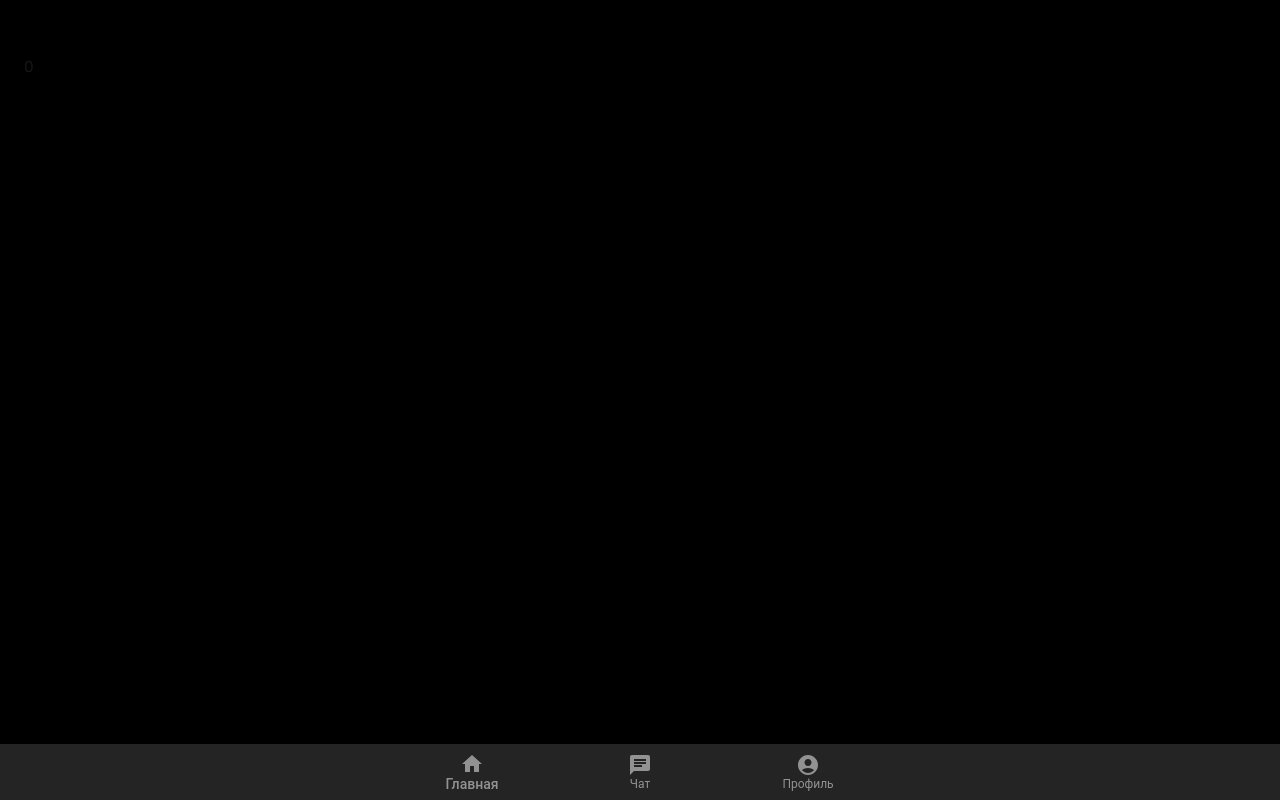
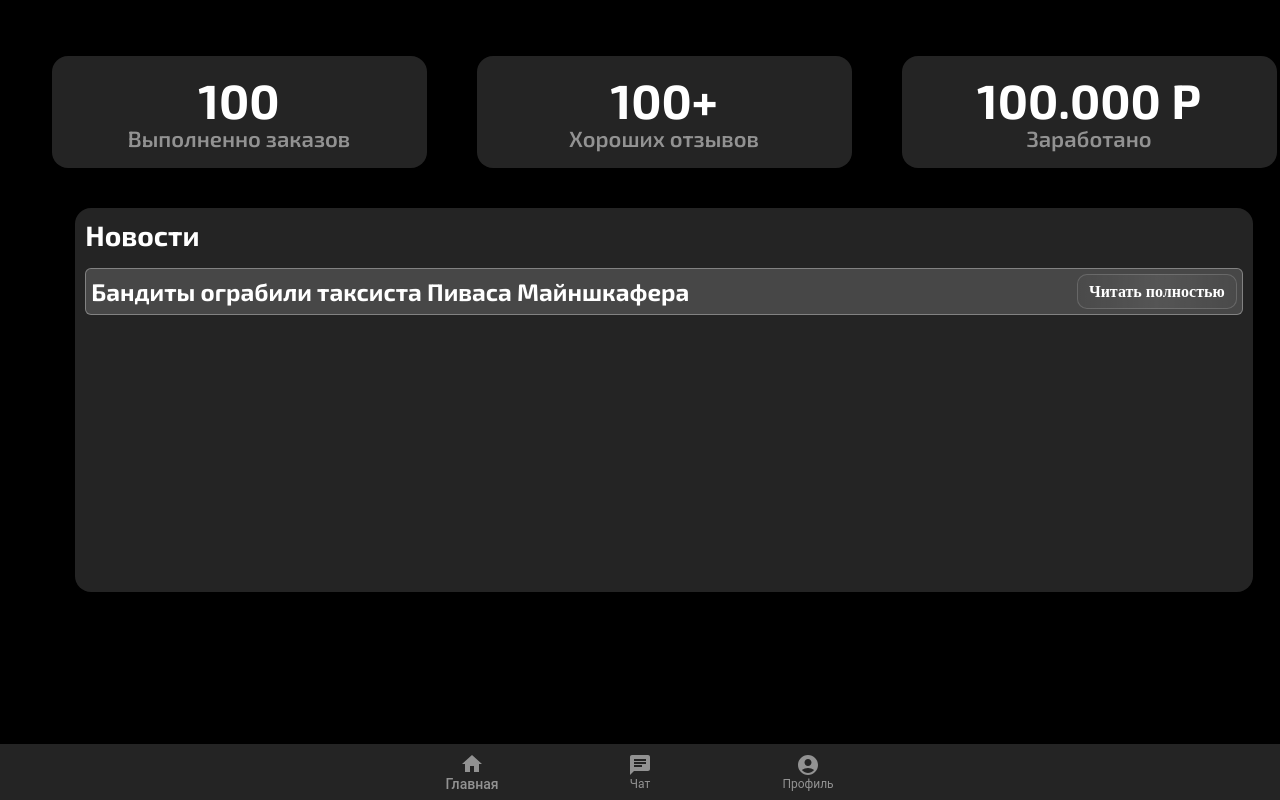
Before and after one commit to FlameProfi/taxicab-app, a Next.js app in the folder client/: page /home in a window 1280 px wide. Built offline with nearby package versions, Linux system fonts and the light colour scheme.

Commit message:
added main page commit

```diff
--- /dev/null
+++ b/client/app/home/main/page.tsx
@@ -0,0 +1,33 @@
+'use client'
+import styles from '../../styles/MainPage.module.scss'
+export default function MainPage() {
+	return (
+		<>
+		<div className={styles.main}>
+            <div className={styles.block__list}>
+            <div className={styles.main__block}>
+                <h1>100</h1>
+                <p>Выполненно заказов</p>
+            </div>
+            <div className={styles.main__block}>
+                <h1>100+</h1>
+                <p>Хороших отзывов</p>
+            </div>
+            <div className={styles.main__block}>
+                <h1>100.000 Р</h1>
+                <p>Заработано</p>
+            </div>
+            </div>
+            <div className={styles.main__news}>
+                <h1>Новости</h1>
+                <div className={styles.news__list}>
+                    <div className={styles.news__item}>
+                        <h1>Бандиты ограбили таксиста Пиваса Майншкафера</h1>
+                        <button>Читать полностью</button>
+                    </div>
+                </div>
+            </div>
+        </div>
+		</>
+	)
+}
--- a/client/app/home/page.tsx
+++ b/client/app/home/page.tsx
@@ -2,6 +2,7 @@
 import useNavigateContext from '../context/navigationContext'
 import MainLayout from "../layouts/MainLayout"
 import ChatPage from './chat/page';
+import MainPage from './main/page';
 import ProfilePage from './profile/page'
 
 
@@ -12,7 +13,7 @@ export default function HomePage() {
 	return (
 		<>
 		<MainLayout>
-		{page == 0 ? <div>{page}</div> : <></>}
+		{page == 0 ? <MainPage /> : <></>}
 		{page == 1 ? <ChatPage /> : <></>}
 		{page == 2 ? <ProfilePage /> : <></>}
 		</MainLayout>
--- a/client/app/home/profile/page.tsx
+++ b/client/app/home/profile/page.tsx
@@ -30,11 +30,11 @@ export default function ProfilePage() {
 				<p>Нашли неверные данные? <strong>Сообщите нам</strong></p>			</div>
 				<div className={styles.user__input}>
 					<p>Фамилия Имя Отчество</p>
-					<input type="text" value={"Nikita"} disabled={true} />
+					<input type="text" value={"Пивас Майншкафдер Вертолетов"} disabled={true} />
 				</div>
 				<div className={styles.user__input}>
 					<p>Пол</p>
-					<input type="text" disabled={true} />
+					<input type="text" value={"Пивной"} disabled={true} />
 				</div>
 				<div className={styles.user__input}>
 					<p>Логин</p>
--- a/client/app/styles/ChatPage.module.scss
+++ b/client/app/styles/ChatPage.module.scss
@@ -5,6 +5,7 @@
     justify-content: center;
     overflow: hidden;
     .block{
+        border-radius: 1rem;
         position: relative;
         width: 90%;
         height: 80%;
--- /dev/null
+++ b/client/app/styles/MainPage.module.scss
@@ -0,0 +1,113 @@
+.main{
+    width: 100vw;
+    height: 80vh;
+    display: flex;
+    flex-direction: column;
+    align-items: center;
+    gap: 40px;
+    overflow: hidden;
+
+    .block__list{
+        display: flex;
+        justify-content: space-evenly;
+        gap: 50px;
+    .main__block{
+        width: 375px;
+        height: 112px;
+        background-color: #242424;
+        display: flex;
+        justify-content: center;
+        align-items: center;
+        flex-direction: column;
+        border-radius: 1rem;
+        h1{
+			font-family: var(--font-exo);
+			font-style: normal;
+			font-weight: 700;
+			font-size: 48px;
+			line-height: 110%;
+			/* identical to box height, or 18px */
+
+			color: #FFFFFF;
+        }
+        p{
+            font-family: var(--font-exo);
+			font-style: normal;
+			font-weight: 600;
+			font-size: 22px;
+			line-height: 110%;
+			/* identical to box height, or 18px */
+			opacity: 0.5;
+			color: #FFFFFF;
+        }
+    }
+}
+    .main__news{
+        width: 92%;
+        height: 60%;
+        overflow: auto;
+        background-color: #242424;
+        display: flex;
+        padding: 10px;
+        flex-direction: column;
+        gap: 15px;
+        border-radius: 1rem;
+        h1{
+            font-family: var(--font-exo);
+			font-style: normal;
+			font-weight: 700;
+			font-size: 28px;
+			line-height: 35px;
+			color: #FFFFFF;
+        }
+
+        .news__list{
+            width: 100%;
+            height: 100%;
+            display: flex;
+            flex-direction: column;
+            .news__item{
+                background: rgba(255, 255, 255, 0.16);
+                border: 1px solid rgba(255, 255, 255, 0.32);
+                border-radius: 6px;
+                padding: 5px;
+                display: flex;
+                justify-content: space-between;
+
+                h1{
+                    font-family: var(--font-exo);
+                    font-style: normal;
+                    font-weight: 700;
+                    font-size: 24px;
+                    line-height: 35px;
+                    color: #FFFFFF;
+                }
+
+                button{
+                    outline: none;
+                    width: 160px;
+                    background: linear-gradient(92.61deg, rgba(255, 255, 255, 0.02) 0%, rgba(255, 255, 255, 0.08) 50%, rgba(255, 255, 255, 0.02) 100%);
+                    border: 1px solid rgba(255, 255, 255, 0.16);
+                    border-radius: 10px;
+                    font-family: 'Gilroy';
+                    font-style: normal;
+                    font-weight: 600;
+                    font-size: 16px;
+                    line-height: 110%;
+                    /* identical to box height, or 18px */
+                    text-align: center;
+                    transition: 0.4s;
+                    color: #FFFFFF;
+
+                    &:hover{
+                        background: #FFC43C;
+                        border: 1px solid #F7DB9A;
+                        border-radius: 10px;
+                        color: #000;
+                    }
+
+                }
+            }
+        }
+    }
+}
--- a/client/app/styles/ProfilePage.module.scss
+++ b/client/app/styles/ProfilePage.module.scss
@@ -1,6 +1,6 @@
 .profile{
-	width: 100%;
-	height: 100%;
+    width: 95vw;
+    height: 80vh;
 	margin: 0 auto;
 	display: flex;
 	justify-content: center;
```
Also changed, not shown: client/app/components/navBar.tsx (line endings or trailing spaces).
